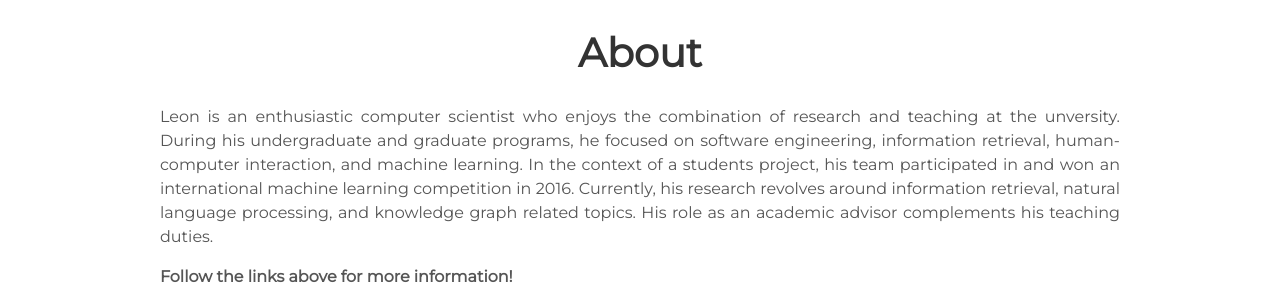
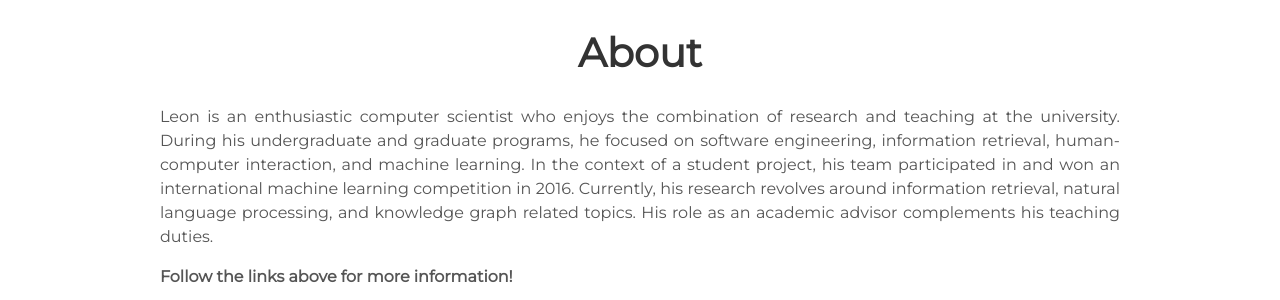
Before and after one commit to leonmartin/leonmartin.github.io, a Jekyll site: the page built from index.html, in a window 1280 px wide. Shown: the part 952-1252 px from the top of the page. Built offline with Jekyll 4.4.1, drawn with Linux system fonts in a browser that asks for light colours.

Commit message:
Update _config.yml
Fixed typos

```diff
--- a/_config.yml
+++ b/_config.yml
@@ -4,7 +4,7 @@ description: This page contains links to Leon Martin's professional web appearan
 
 # User settings
 username: Leon Martin
-user_description: Leon is an enthusiastic computer scientist who enjoys the combination of research and teaching at the unversity. During his undergraduate and graduate programs, he focused on software engineering, information retrieval, human-computer interaction, and machine learning. In the context of a students project, his team participated in and won an international machine learning competition in 2016. Currently, his research revolves around information retrieval, natural language processing, and knowledge graph related topics. His role as an academic advisor complements his teaching duties.
+user_description: Leon is an enthusiastic computer scientist who enjoys the combination of research and teaching at the university. During his undergraduate and graduate programs, he focused on software engineering, information retrieval, human-computer interaction, and machine learning. In the context of a student project, his team participated in and won an international machine learning competition in 2016. Currently, his research revolves around information retrieval, natural language processing, and knowledge graph related topics. His role as an academic advisor complements his teaching duties.
 user_title: Research Associate and Doctoral Student in Computer Science
 
 exclude: ['package.json', 'src', 'node_modules']
```
